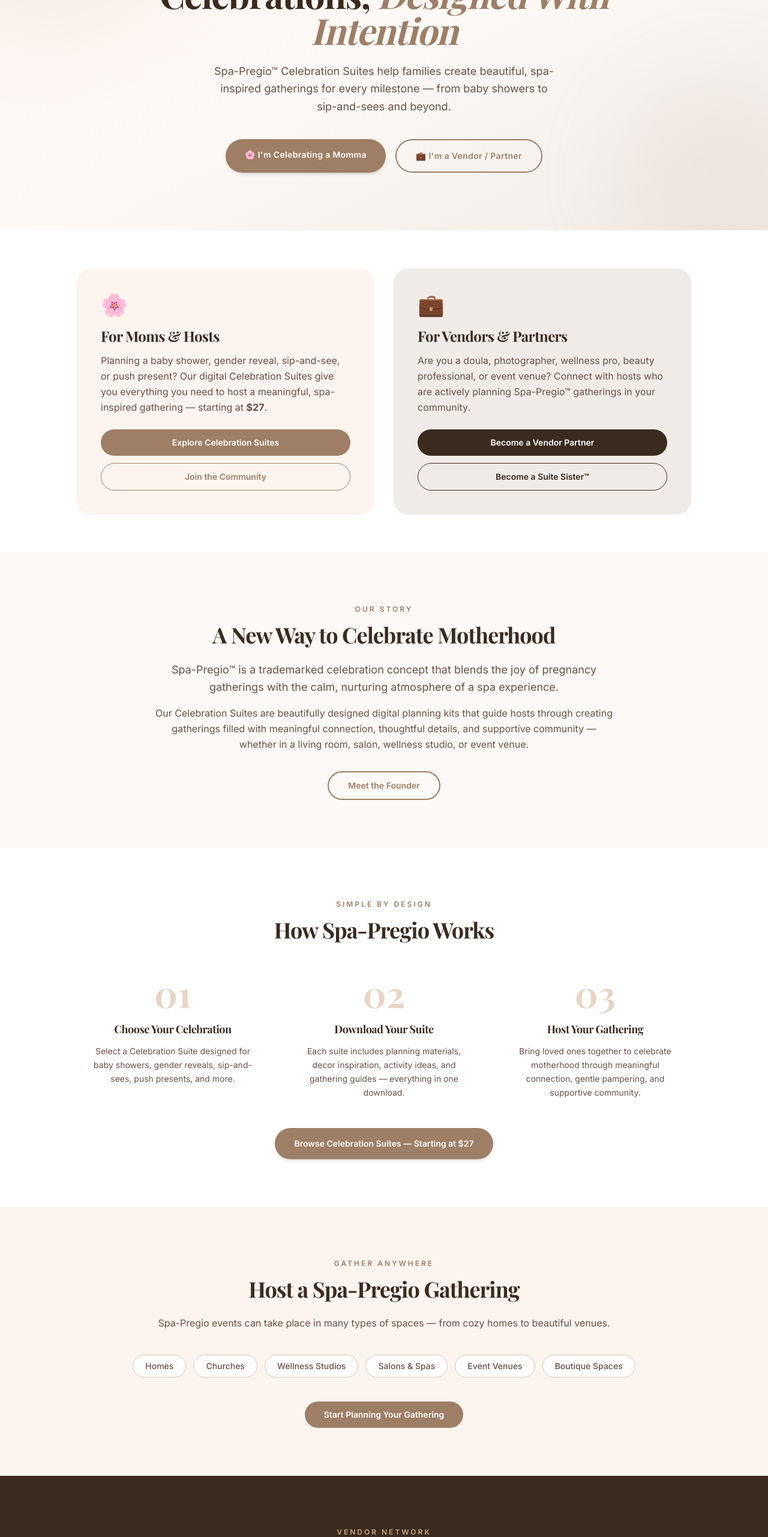
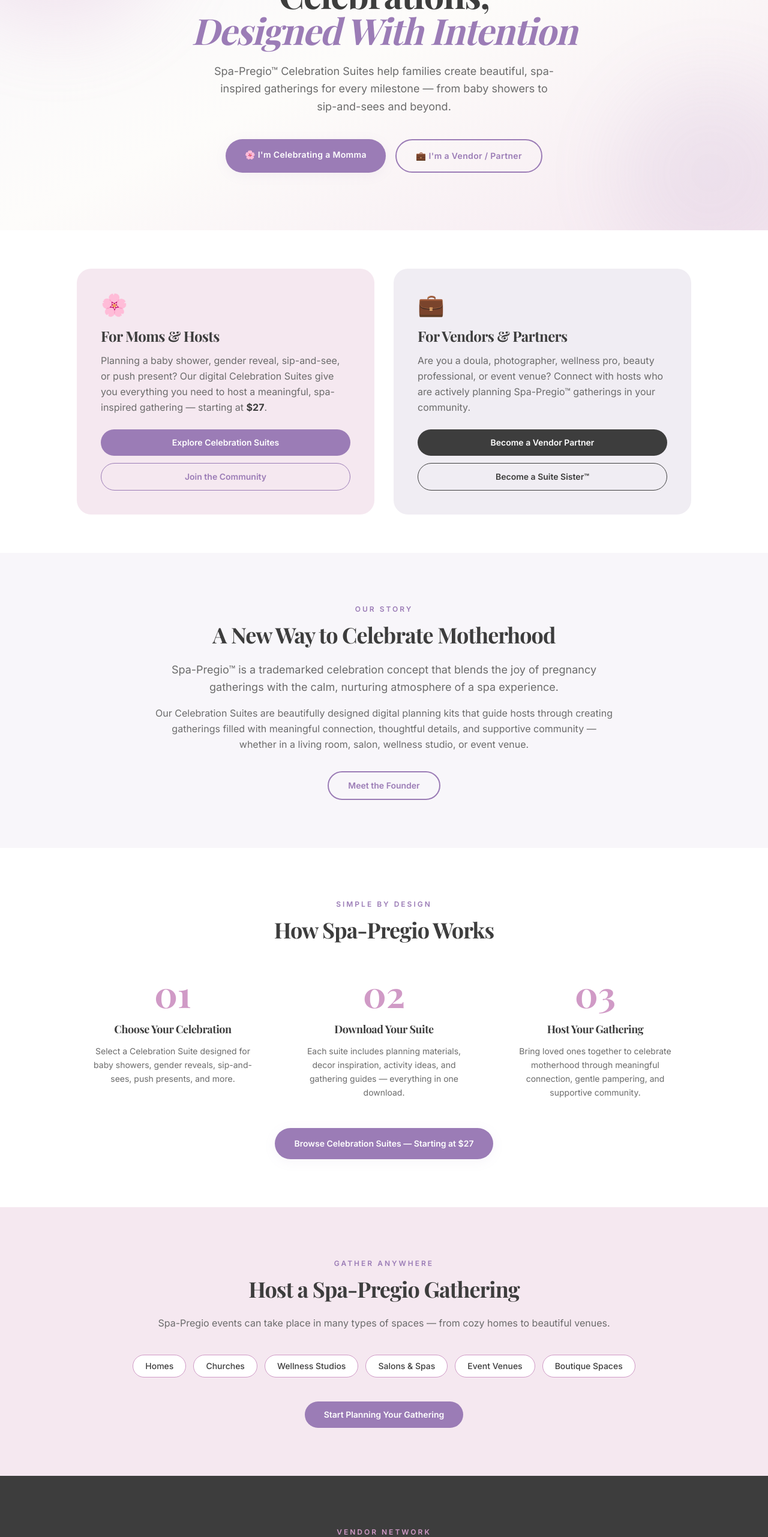
Before and after one commit to Spa-Pregio/spa-pregio-website, a React (Vite) app: page / in a window 1280 px wide. Shown: the part 234-2797 px from the top of the page at 60% size. Built offline with nearby package versions, Linux system fonts and the light colour scheme.

Commit message:
Add files via upload

```diff
--- a/src/pages/Home.tsx
+++ b/src/pages/Home.tsx
@@ -2,42 +2,40 @@ import { Link } from "react-router-dom";
 
 export default function Home() {
   return (
-    <div className="min-h-screen bg-[#fdf9f6] font-sans">
+    <div className="min-h-screen bg-spa-cream font-sans">
 
       {/* ── HERO ── */}
-      <section className="relative overflow-hidden bg-gradient-to-br from-[#fdf4ee] via-[#fdf9f6] to-[#f0ebe6] py-24 px-6 text-center">
-        {/* Decorative blobs */}
-        <div className="pointer-events-none absolute -top-24 -left-24 w-96 h-96 rounded-full bg-[#e8d5c4] opacity-30 blur-3xl" />
-        <div className="pointer-events-none absolute -bottom-16 -right-16 w-80 h-80 rounded-full bg-[#d4c5b5] opacity-20 blur-3xl" />
+      <section className="relative overflow-hidden bg-gradient-to-br from-spa-lavender via-spa-cream to-spa-blush py-24 px-6 text-center">
+        <div className="pointer-events-none absolute -top-24 -left-24 w-96 h-96 rounded-full bg-spa-pink opacity-20 blur-3xl" />
+        <div className="pointer-events-none absolute -bottom-16 -right-16 w-80 h-80 rounded-full bg-spa-purple opacity-10 blur-3xl" />
 
         <div className="relative max-w-3xl mx-auto">
-          <span className="inline-block mb-4 text-xs tracking-[0.25em] uppercase text-[#9e7e65] font-semibold">
+          <span className="inline-block mb-4 text-xs tracking-[0.25em] uppercase text-spa-purple font-semibold">
             The Celebration Suite Movement™
           </span>
           <h1
-            className="text-5xl md:text-6xl font-bold text-[#3b2a1e] leading-tight mb-6"
-            style={{ fontFamily: "'Playfair Display', Georgia, serif" }}
+            className="text-5xl md:text-6xl font-bold text-spa-charcoal leading-tight mb-6 font-serif"
           >
-            Elevated Pregnancy Celebrations,{" "}
-            <span className="italic text-[#9e7e65]">Designed With Intention</span>
+            Elevated Pregnancy Celebrations,
+            <br />
+            <span className="italic text-spa-purple">Designed With Intention</span>
           </h1>
-          <p className="text-lg text-[#6b5044] max-w-xl mx-auto mb-10 leading-relaxed">
+          <p className="text-lg text-spa-gray max-w-xl mx-auto mb-10 leading-relaxed">
             Spa-Pregio™ Celebration Suites help families create beautiful,
             spa-inspired gatherings for every milestone — from baby showers to
             sip-and-sees and beyond.
           </p>
 
-          {/* DUAL CTA — immediately signals two audiences */}
           <div className="flex flex-col sm:flex-row gap-4 justify-center">
             <Link
               to="/suites"
-              className="px-8 py-4 rounded-full bg-[#9e7e65] text-white text-sm font-semibold tracking-wide shadow-md hover:bg-[#7d6250] transition-colors"
+              className="px-8 py-4 rounded-full bg-spa-purple text-white text-sm font-semibold tracking-wide shadow-elegant hover:bg-[#7d5fa0] transition-colors"
             >
               🌸 I'm Celebrating a Momma
             </Link>
             <Link
               to="/vendors"
-              className="px-8 py-4 rounded-full border-2 border-[#9e7e65] text-[#9e7e65] text-sm font-semibold tracking-wide hover:bg-[#9e7e65] hover:text-white transition-colors"
+              className="px-8 py-4 rounded-full border-2 border-spa-purple text-spa-purple text-sm font-semibold tracking-wide hover:bg-spa-purple hover:text-white transition-colors"
             >
               💼 I'm a Vendor / Partner
             </Link>
@@ -45,35 +43,32 @@ export default function Home() {
         </div>
       </section>
 
-      {/* ── TWO PATHS — crystal-clear audience split ── */}
+      {/* ── TWO PATHS ── */}
       <section className="py-16 px-6 bg-white">
         <div className="max-w-5xl mx-auto grid md:grid-cols-2 gap-8">
 
           {/* Momma path */}
-          <div className="rounded-3xl bg-[#fdf4ee] p-10 flex flex-col">
+          <div className="rounded-3xl bg-spa-blush p-10 flex flex-col">
             <div className="text-4xl mb-4">🌸</div>
-            <h2
-              className="text-2xl font-bold text-[#3b2a1e] mb-3"
-              style={{ fontFamily: "'Playfair Display', Georgia, serif" }}
-            >
+            <h2 className="text-2xl font-bold text-spa-charcoal mb-3 font-serif">
               For Moms & Hosts
             </h2>
-            <p className="text-[#6b5044] leading-relaxed mb-6 flex-1">
+            <p className="text-spa-gray leading-relaxed mb-6 flex-1">
               Planning a baby shower, gender reveal, sip-and-see, or push
               present? Our digital Celebration Suites give you everything you
               need to host a meaningful, spa-inspired gathering — starting at{" "}
-              <strong>$27</strong>.
+              <strong className="text-spa-charcoal">$27</strong>.
             </p>
             <div className="flex flex-col gap-3">
               <Link
                 to="/suites"
-                className="text-center px-6 py-3 rounded-full bg-[#9e7e65] text-white text-sm font-semibold hover:bg-[#7d6250] transition-colors"
+                className="text-center px-6 py-3 rounded-full bg-spa-purple text-white text-sm font-semibold hover:bg-[#7d5fa0] transition-colors"
               >
                 Explore Celebration Suites
               </Link>
               <Link
                 to="/memberships"
-                className="text-center px-6 py-3 rounded-full border border-[#9e7e65] text-[#9e7e65] text-sm font-semibold hover:bg-[#fdf4ee] transition-colors"
+                className="text-center px-6 py-3 rounded-full border border-spa-purple text-spa-purple text-sm font-semibold hover:bg-spa-blush transition-colors"
               >
                 Join the Community
               </Link>
@@ -81,15 +76,12 @@ export default function Home() {
           </div>
 
           {/* Vendor path */}
-          <div className="rounded-3xl bg-[#f0ebe6] p-10 flex flex-col">
+          <div className="rounded-3xl bg-spa-light p-10 flex flex-col">
             <div className="text-4xl mb-4">💼</div>
-            <h2
-              className="text-2xl font-bold text-[#3b2a1e] mb-3"
-              style={{ fontFamily: "'Playfair Display', Georgia, serif" }}
-            >
+            <h2 className="text-2xl font-bold text-spa-charcoal mb-3 font-serif">
               For Vendors & Partners
             </h2>
-            <p className="text-[#6b5044] leading-relaxed mb-6 flex-1">
+            <p className="text-spa-gray leading-relaxed mb-6 flex-1">
               Are you a doula, photographer, wellness pro, beauty professional,
               or event venue? Connect with hosts who are actively planning
               Spa-Pregio™ gatherings in your community.
@@ -97,13 +89,13 @@ export default function Home() {
             <div className="flex flex-col gap-3">
               <Link
                 to="/vendors"
-                className="text-center px-6 py-3 rounded-full bg-[#3b2a1e] text-white text-sm font-semibold hover:bg-[#5a3e2e] transition-colors"
+                className="text-center px-6 py-3 rounded-full bg-spa-charcoal text-white text-sm font-semibold hover:bg-[#555] transition-colors"
               >
                 Become a Vendor Partner
               </Link>
               <Link
                 to="/ambassadors"
-                className="text-center px-6 py-3 rounded-full border border-[#3b2a1e] text-[#3b2a1e] text-sm font-semibold hover:bg-[#f0ebe6] transition-colors"
+                className="text-center px-6 py-3 rounded-full border border-spa-charcoal text-spa-charcoal text-sm font-semibold hover:bg-spa-light transition-colors"
               >
                 Become a Suite Sister™
               </Link>
@@ -113,23 +105,20 @@ export default function Home() {
       </section>
 
       {/* ── WHAT IS SPA-PREGIO ── */}
-      <section className="py-20 px-6 bg-[#fdf9f6]">
+      <section className="py-20 px-6 bg-spa-lavender">
         <div className="max-w-3xl mx-auto text-center">
-          <span className="text-xs tracking-[0.25em] uppercase text-[#9e7e65] font-semibold">
+          <span className="text-xs tracking-[0.25em] uppercase text-spa-purple font-semibold">
             Our Story
           </span>
-          <h2
-            className="text-4xl font-bold text-[#3b2a1e] mt-3 mb-6"
-            style={{ fontFamily: "'Playfair Display', Georgia, serif" }}
-          >
+          <h2 className="text-4xl font-bold text-spa-charcoal mt-3 mb-6 font-serif">
             A New Way to Celebrate Motherhood
           </h2>
-          <p className="text-[#6b5044] leading-relaxed text-lg mb-4">
+          <p className="text-spa-gray leading-relaxed text-lg mb-4">
             Spa-Pregio™ is a trademarked celebration concept that blends the joy
             of pregnancy gatherings with the calm, nurturing atmosphere of a spa
             experience.
           </p>
-          <p className="text-[#6b5044] leading-relaxed mb-8">
+          <p className="text-spa-gray leading-relaxed mb-8">
             Our Celebration Suites are beautifully designed digital planning
             kits that guide hosts through creating gatherings filled with
             meaningful connection, thoughtful details, and supportive community —
@@ -137,7 +126,7 @@ export default function Home() {
           </p>
           <Link
             to="/about"
-            className="inline-block px-8 py-3 rounded-full border-2 border-[#9e7e65] text-[#9e7e65] text-sm font-semibold hover:bg-[#9e7e65] hover:text-white transition-colors"
+            className="inline-block px-8 py-3 rounded-full border-2 border-spa-purple text-spa-purple text-sm font-semibold hover:bg-spa-purple hover:text-white transition-colors"
           >
             Meet the Founder
           </Link>
@@ -148,13 +137,10 @@ export default function Home() {
       <section className="py-20 px-6 bg-white">
         <div className="max-w-5xl mx-auto">
           <div className="text-center mb-14">
-            <span className="text-xs tracking-[0.25em] uppercase text-[#9e7e65] font-semibold">
+            <span className="text-xs tracking-[0.25em] uppercase text-spa-purple font-semibold">
               Simple by Design
             </span>
-            <h2
-              className="text-4xl font-bold text-[#3b2a1e] mt-3"
-              style={{ fontFamily: "'Playfair Display', Georgia, serif" }}
-            >
+            <h2 className="text-4xl font-bold text-spa-charcoal mt-3 font-serif">
               How Spa-Pregio Works
             </h2>
           </div>
@@ -177,21 +163,18 @@ export default function Home() {
               },
             ].map(({ step, title, desc }) => (
               <div key={step} className="text-center px-4">
-                <div
-                  className="text-6xl font-bold text-[#e8d5c4] mb-4 leading-none"
-                  style={{ fontFamily: "'Playfair Display', Georgia, serif" }}
-                >
+                <div className="text-6xl font-bold text-spa-pink mb-4 leading-none font-serif">
                   {step}
                 </div>
-                <h3 className="text-lg font-bold text-[#3b2a1e] mb-3">{title}</h3>
-                <p className="text-[#6b5044] leading-relaxed text-sm">{desc}</p>
+                <h3 className="text-lg font-bold text-spa-charcoal mb-3">{title}</h3>
+                <p className="text-spa-gray leading-relaxed text-sm">{desc}</p>
               </div>
             ))}
           </div>
           <div className="text-center mt-12">
             <Link
               to="/suites"
-              className="inline-block px-8 py-4 rounded-full bg-[#9e7e65] text-white text-sm font-semibold shadow-md hover:bg-[#7d6250] transition-colors"
+              className="inline-block px-8 py-4 rounded-full bg-spa-purple text-white text-sm font-semibold shadow-elegant hover:bg-[#7d5fa0] transition-colors"
             >
               Browse Celebration Suites — Starting at $27
             </Link>
@@ -200,18 +183,15 @@ export default function Home() {
       </section>
 
       {/* ── HOSTING SPACES ── */}
-      <section className="py-20 px-6 bg-[#fdf4ee]">
+      <section className="py-20 px-6 bg-spa-blush">
         <div className="max-w-4xl mx-auto text-center">
-          <span className="text-xs tracking-[0.25em] uppercase text-[#9e7e65] font-semibold">
+          <span className="text-xs tracking-[0.25em] uppercase text-spa-purple font-semibold">
             Gather Anywhere
           </span>
-          <h2
-            className="text-4xl font-bold text-[#3b2a1e] mt-3 mb-6"
-            style={{ fontFamily: "'Playfair Display', Georgia, serif" }}
-          >
+          <h2 className="text-4xl font-bold text-spa-charcoal mt-3 mb-6 font-serif">
             Host a Spa-Pregio Gathering
           </h2>
-          <p className="text-[#6b5044] mb-10 leading-relaxed">
+          <p className="text-spa-gray mb-10 leading-relaxed">
             Spa-Pregio events can take place in many types of spaces — from cozy
             homes to beautiful venues.
           </p>
@@ -220,7 +200,7 @@ export default function Home() {
               (space) => (
                 <span
                   key={space}
-                  className="px-5 py-2 rounded-full bg-white border border-[#d4c5b5] text-[#6b5044] text-sm font-medium"
+                  className="px-5 py-2 rounded-full bg-white border border-spa-pink text-spa-charcoal text-sm font-medium"
                 >
                   {space}
                 </span>
@@ -229,7 +209,7 @@ export default function Home() {
           </div>
           <Link
             to="/suites"
-            className="inline-block px-8 py-3 rounded-full bg-[#9e7e65] text-white text-sm font-semibold hover:bg-[#7d6250] transition-colors"
+            className="inline-block px-8 py-3 rounded-full bg-spa-purple text-white text-sm font-semibold hover:bg-[#7d5fa0] transition-colors"
           >
             Start Planning Your Gathering
           </Link>
@@ -237,18 +217,15 @@ export default function Home() {
       </section>
 
       {/* ── VENDOR PARTNERS ── */}
-      <section className="py-20 px-6 bg-[#3b2a1e]">
+      <section className="py-20 px-6 bg-spa-charcoal">
         <div className="max-w-4xl mx-auto text-center">
-          <span className="text-xs tracking-[0.25em] uppercase text-[#c4a882] font-semibold">
+          <span className="text-xs tracking-[0.25em] uppercase text-spa-pink font-semibold">
             Vendor Network
           </span>
-          <h2
-            className="text-4xl font-bold text-white mt-3 mb-6"
-            style={{ fontFamily: "'Playfair Display', Georgia, serif" }}
-          >
+          <h2 className="text-4xl font-bold text-white mt-3 mb-6 font-serif">
             Partner With Spa-Pregio™
           </h2>
-          <p className="text-[#c4a882] leading-relaxed mb-10 max-w-xl mx-auto">
+          <p className="text-spa-light leading-relaxed mb-10 max-w-xl mx-auto">
             We welcome vendors who support mothers and growing families —
             chiropractors, doulas, photographers, wellness practitioners,
             maternity boutiques, beauty professionals, and event venues.
@@ -256,13 +233,13 @@ export default function Home() {
           <div className="flex flex-col sm:flex-row gap-4 justify-center">
             <Link
               to="/vendors"
-              className="px-8 py-4 rounded-full bg-[#9e7e65] text-white text-sm font-semibold hover:bg-[#c4a882] transition-colors"
+              className="px-8 py-4 rounded-full bg-spa-purple text-white text-sm font-semibold hover:bg-[#7d5fa0] transition-colors"
             >
               Become a Vendor Partner
             </Link>
             <Link
               to="/ambassadors"
-              className="px-8 py-4 rounded-full border-2 border-[#c4a882] text-[#c4a882] text-sm font-semibold hover:bg-[#c4a882] hover:text-[#3b2a1e] transition-colors"
+              className="px-8 py-4 rounded-full border-2 border-spa-pink text-spa-pink text-sm font-semibold hover:bg-spa-pink hover:text-spa-charcoal transition-colors"
             >
               Become a Suite Sister™
             </Link>
@@ -274,13 +251,10 @@ export default function Home() {
       <section className="py-20 px-6 bg-white">
         <div className="max-w-3xl mx-auto">
           <div className="text-center mb-12">
-            <span className="text-xs tracking-[0.25em] uppercase text-[#9e7e65] font-semibold">
+            <span className="text-xs tracking-[0.25em] uppercase text-spa-purple font-semibold">
               Questions
             </span>
-            <h2
-              className="text-4xl font-bold text-[#3b2a1e] mt-3"
-              style={{ fontFamily: "'Playfair Display', Georgia, serif" }}
-            >
+            <h2 className="text-4xl font-bold text-spa-charcoal mt-3 font-serif">
               Frequently Asked Questions
             </h2>
           </div>
@@ -307,9 +281,9 @@ export default function Home() {
                 a: "Digital suites are available anywhere in the US. Vendor participation and local events will expand as the community grows.",
               },
             ].map(({ q, a }) => (
-              <div key={q} className="border-b border-[#e8d5c4] pb-6">
-                <h3 className="font-bold text-[#3b2a1e] mb-2">{q}</h3>
-                <p className="text-[#6b5044] leading-relaxed text-sm">{a}</p>
+              <div key={q} className="border-b border-spa-light pb-6">
+                <h3 className="font-bold text-spa-charcoal mb-2">{q}</h3>
+                <p className="text-spa-gray leading-relaxed text-sm">{a}</p>
               </div>
             ))}
           </div>
@@ -317,15 +291,12 @@ export default function Home() {
       </section>
 
       {/* ── FINAL CTA ── */}
-      <section className="py-24 px-6 bg-gradient-to-br from-[#fdf4ee] to-[#f0ebe6] text-center">
+      <section className="py-24 px-6 bg-gradient-to-br from-spa-lavender to-spa-blush text-center">
         <div className="max-w-2xl mx-auto">
-          <h2
-            className="text-4xl font-bold text-[#3b2a1e] mb-4"
-            style={{ fontFamily: "'Playfair Display', Georgia, serif" }}
-          >
+          <h2 className="text-4xl font-bold text-spa-charcoal mb-4 font-serif">
             Celebrate Motherhood With Intention
           </h2>
-          <p className="text-[#6b5044] mb-10 leading-relaxed">
+          <p className="text-spa-gray mb-10 leading-relaxed">
             Whether you're planning a gathering or looking to support mothers in
             your community, Spa-Pregio™ offers a new way to celebrate life's
             most meaningful milestones.
@@ -333,13 +304,13 @@ export default function Home() {
           <div className="flex flex-col sm:flex-row gap-4 justify-center">
             <Link
               to="/suites"
-              className="px-8 py-4 rounded-full bg-[#9e7e65] text-white text-sm font-semibold shadow-md hover:bg-[#7d6250] transition-colors"
+              className="px-8 py-4 rounded-full bg-spa-purple text-white text-sm font-semibold shadow-elegant hover:bg-[#7d5fa0] transition-colors"
             >
               Explore Celebration Suites
             </Link>
             <Link
               to="/memberships"
-              className="px-8 py-4 rounded-full border-2 border-[#9e7e65] text-[#9e7e65] text-sm font-semibold hover:bg-[#9e7e65] hover:text-white transition-colors"
+              className="px-8 py-4 rounded-full border-2 border-spa-purple text-spa-purple text-sm font-semibold hover:bg-spa-purple hover:text-white transition-colors"
             >
               Join the Community
             </Link>
```
